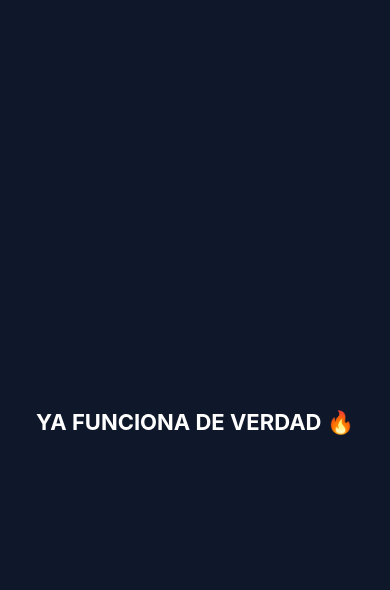
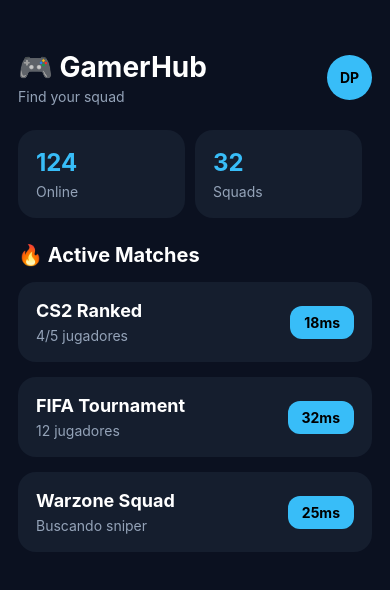
Before and after one commit to DiegoParedes9/GamerHub_agent_changes, a React Native app: screen /Discover in a window 390 px wide. Shown: the top 590 px of the page. Built offline with nearby package versions, Linux system fonts and the light colour scheme.

Commit message:
UI gamer profesional base funcionando

```diff
--- /dev/null
+++ b/src/features/gaming/components/GameCard.js
@@ -0,0 +1,52 @@
+import { View, Text, StyleSheet } from 'react-native';
+import { colors } from '../styles/theme';
+
+export default function GameCard({ game }) {
+  return (
+    <View style={styles.card}>
+      <View>
+        <Text style={styles.title}>{game.title}</Text>
+        <Text style={styles.players}>{game.players}</Text>
+      </View>
+
+      <View style={styles.badge}>
+        <Text style={styles.ping}>{game.ping}</Text>
+      </View>
+    </View>
+  );
+}
+
+const styles = StyleSheet.create({
+  card: {
+    backgroundColor: colors.card,
+    padding: 18,
+    borderRadius: 18,
+    marginBottom: 15,
+    flexDirection: 'row',
+    justifyContent: 'space-between',
+    alignItems: 'center',
+  },
+
+  title: {
+    color: colors.text,
+    fontSize: 18,
+    fontWeight: 'bold',
+  },
+
+  players: {
+    color: colors.muted,
+    marginTop: 6,
+  },
+
+  badge: {
+    backgroundColor: colors.primary,
+    paddingHorizontal: 14,
+    paddingVertical: 8,
+    borderRadius: 12,
+  },
+
+  ping: {
+    color: '#000',
+    fontWeight: 'bold',
+  },
+});
--- a/src/features/gaming/components/Header.js
+++ b/src/features/gaming/components/Header.js
@@ -1,15 +1,52 @@
-import { Text, StyleSheet } from 'react-native';
+import { View, Text, StyleSheet } from 'react-native';
 import { colors } from '../styles/theme';
 
-export default function Header({ title }) {
-  return <Text style={styles.header}>{title}</Text>;
+export default function Header() {
+  return (
+    <View style={styles.container}>
+      <View>
+        <Text style={styles.logo}>🎮 GamerHub</Text>
+        <Text style={styles.subtitle}>Find your squad</Text>
+      </View>
+
+      <View style={styles.avatar}>
+        <Text style={styles.avatarText}>DP</Text>
+      </View>
+    </View>
+  );
 }
 
 const styles = StyleSheet.create({
-  header: {
+  container: {
+    marginTop: 50,
+    marginBottom: 25,
+    flexDirection: 'row',
+    justifyContent: 'space-between',
+    alignItems: 'center',
+  },
+
+  logo: {
     color: colors.text,
     fontSize: 28,
     fontWeight: 'bold',
-    marginBottom: 20,
+  },
+
+  subtitle: {
+    color: colors.muted,
+    marginTop: 4,
+  },
+
+  avatar: {
+    width: 45,
+    height: 45,
+    borderRadius: 50,
+    backgroundColor: colors.primary,
+    justifyContent: 'center',
+    alignItems: 'center',
+  },
+
+  avatarText: {
+    fontWeight: 'bold',
+    color: '#000',
   },
 });
--- /dev/null
+++ b/src/features/gaming/components/StatCard.js
@@ -0,0 +1,32 @@
+import { View, Text, StyleSheet } from 'react-native';
+import { colors } from '../styles/theme';
+
+export default function StatCard({ number, label }) {
+  return (
+    <View style={styles.card}>
+      <Text style={styles.number}>{number}</Text>
+      <Text style={styles.label}>{label}</Text>
+    </View>
+  );
+}
+
+const styles = StyleSheet.create({
+  card: {
+    backgroundColor: colors.card,
+    flex: 1,
+    padding: 18,
+    borderRadius: 18,
+    marginRight: 10,
+  },
+
+  number: {
+    color: colors.primary,
+    fontSize: 24,
+    fontWeight: 'bold',
+  },
+
+  label: {
+    color: colors.muted,
+    marginTop: 6,
+  },
+});
--- /dev/null
+++ b/src/features/gaming/data/mockData.js
@@ -0,0 +1,20 @@
+export const activeGames = [
+  {
+    id: 1,
+    title: 'CS2 Ranked',
+    players: '4/5 jugadores',
+    ping: '18ms',
+  },
+  {
+    id: 2,
+    title: 'FIFA Tournament',
+    players: '12 jugadores',
+    ping: '32ms',
+  },
+  {
+    id: 3,
+    title: 'Warzone Squad',
+    players: 'Buscando sniper',
+    ping: '25ms',
+  },
+];
--- a/src/features/gaming/screens/HomeScreen.js
+++ b/src/features/gaming/screens/HomeScreen.js
@@ -1,23 +1,51 @@
-import { View, Text, StyleSheet } from 'react-native';
+import { ScrollView, View, Text, StyleSheet } from 'react-native';
+
+import Header from '../components/Header';
+import GameCard from '../components/GameCard';
+import StatCard from '../components/StatCard';
+
+import { colors } from '../styles/theme';
+import { activeGames } from '../data/mockData';
 
 export default function HomeScreen() {
   return (
-    <View style={styles.container}>
-      <Text style={styles.text}>YA FUNCIONA DE VERDAD 🔥</Text>
-    </View>
+    <ScrollView style={styles.container}>
+
+      <Header />
+
+      <View style={styles.statsRow}>
+        <StatCard number="124" label="Online" />
+        <StatCard number="32" label="Squads" />
+      </View>
+
+      <Text style={styles.sectionTitle}>
+        🔥 Active Matches
+      </Text>
+
+      {activeGames.map((game) => (
+        <GameCard key={game.id} game={game} />
+      ))}
+
+    </ScrollView>
   );
 }
 
 const styles = StyleSheet.create({
   container: {
     flex: 1,
-    backgroundColor: '#0f172a',
-    justifyContent: 'center',
-    alignItems: 'center',
+    backgroundColor: colors.background,
+    paddingHorizontal: 18,
   },
-  text: {
-    color: '#fff',
-    fontSize: 22,
+
+  statsRow: {
+    flexDirection: 'row',
+    marginBottom: 25,
+  },
+
+  sectionTitle: {
+    color: colors.text,
+    fontSize: 20,
     fontWeight: 'bold',
+    marginBottom: 15,
   },
 });
--- a/src/features/gaming/styles/theme.js
+++ b/src/features/gaming/styles/theme.js
@@ -1,7 +1,15 @@
 export const colors = {
-  background: '#0f172a',
-  card: '#1e293b',
-  primary: '#38bdf8',
-  text: '#ffffff',
-  textSecondary: '#94a3b8',
+  background: '#0B1120',
+  card: '#151E2E',
+  primary: '#38BDF8',
+  secondary: '#8B5CF6',
+  text: '#FFFFFF',
+  muted: '#94A3B8',
+  success: '#22C55E',
 };
+
+export const spacing = {
+  sm: 8,
+  md: 16,
+  lg: 24,
+};
```
Also changed, not shown: src/features/gaming/components/ButtonPrimary.js (deleted, +0 -24 lines), src/features/gaming/components/Card.js (deleted, +0 -29 lines).
